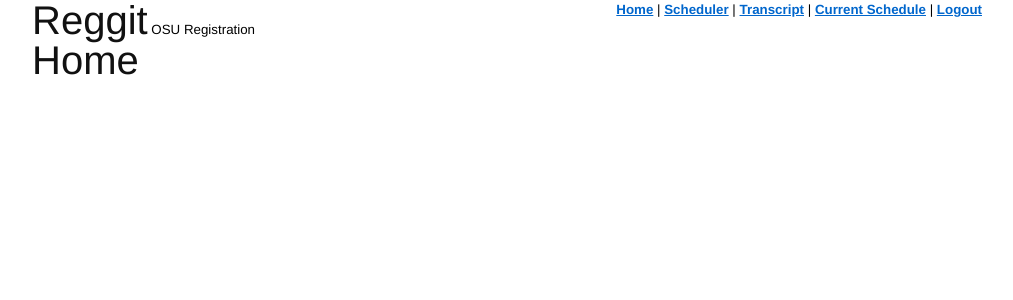
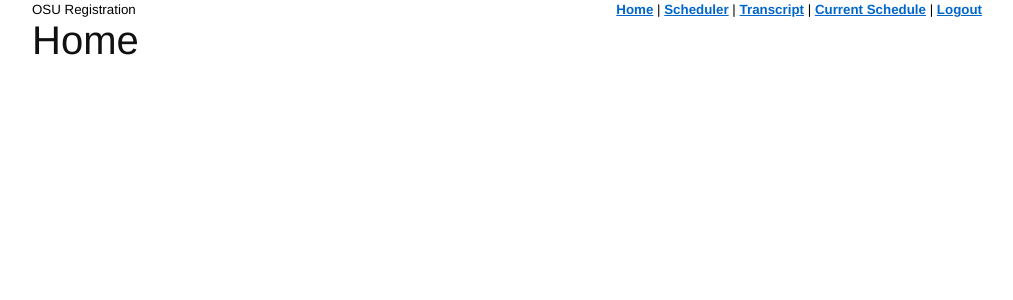
Before and after one commit to thedjpetersen/reggit, a Django app: template main/templates/main.html in a window 1280 px wide. Shown: the top 300 px of the page, without its empty margins (133-1146 px from the left). Run offline with Django 3.2, Linux system fonts and the light colour scheme; the template is opened without the code that fills it, so the values that code supplies are empty.

Commit message:
Improved UI

```diff
--- a/main/templates/application.html
+++ b/main/templates/application.html
@@ -9,23 +9,25 @@
     <link rel="stylesheet" type="text/css" href="/site_media/stylesheets/screen.css" />
     <link rel="stylesheet" type="text/css" href="/site_media/stylesheets/print.css" />
     <link rel="stylesheet" type="text/css" href="/site_media/stylesheets/ie.css" />
+    <link rel="stylesheet" type="text/css" href="/site_media/stylesheets/application.css" />
     {% block header %}
     {% endblock %}
   </head>
 
   <body>
+    <div id="header">
     <div class="container">
 	<div class="span-24 last">
-		<div class="span-14">
-            <h1>Reggit</h1><span id="logo">    OSU Registration<br></span>
+		<div class="span-10">
+                  <span id="logo">    OSU Registration<br></span>
 		</div>
 
-		<div class="span-10 last">
+		<div class="span-14 last">
 			{% block navigation %}
                 <span id="navigation" style="float: right;">
                     {% ifnotequal no_show_nav 1 %}
-                        <a href="/main">Home</a> |
-                        <a href="/scheduler">Scheduler</a> |
+                        <a href="/main"><span>Home</span></a> |
+                        <a href="/scheduler"><span>Scheduler</span></a> |
                         <a href="/transcript">Transcript</a> |
                         <a href="/schedule">Current Schedule</a> |
                         <a href="/logout">Logout</a>
@@ -34,7 +36,10 @@
 			{% endblock %}
 		</div>
 
-	</div>
+              </div>
+            </div>
+          </div>
+    <div class="container">
       {% block content %}
       {% endblock %}
     </div>
```
